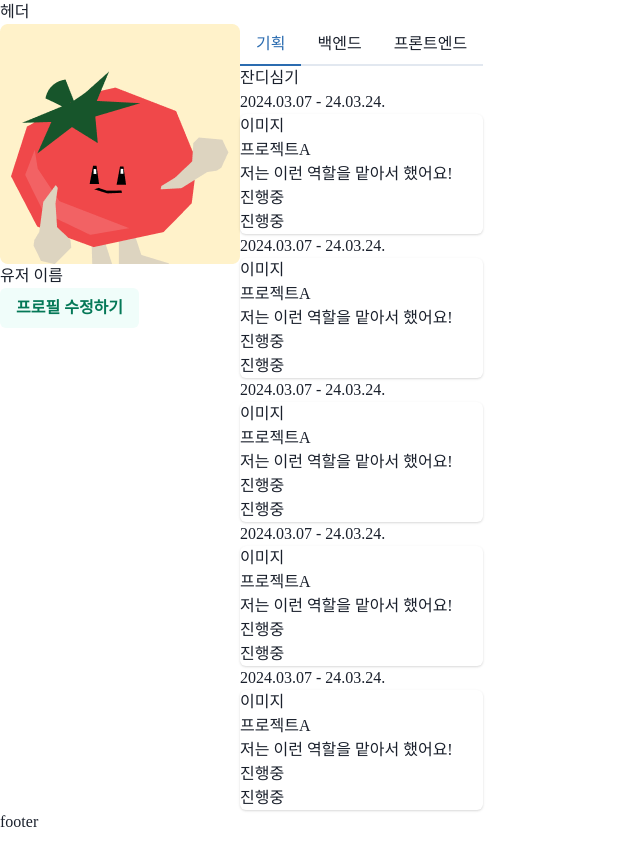
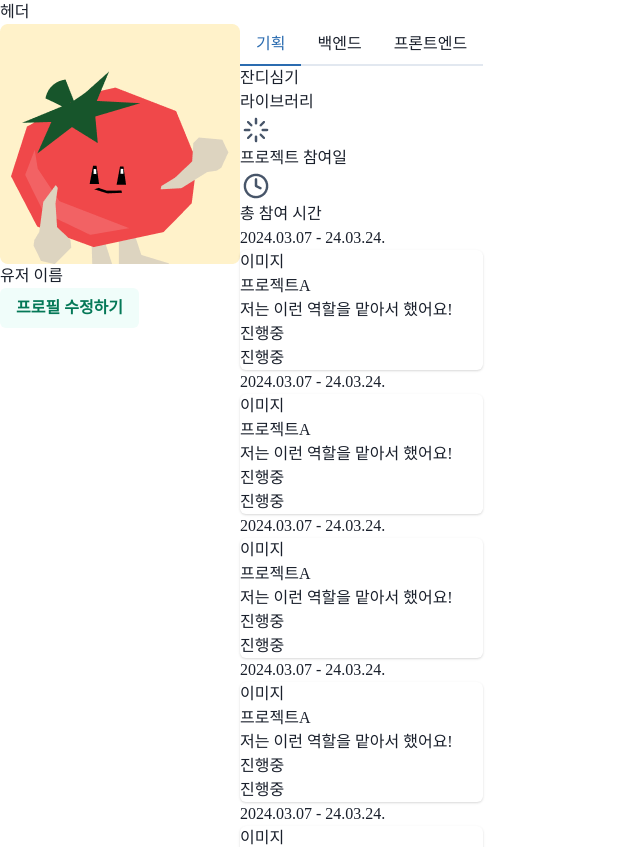
Before and after one commit to 9oormthon-univ/2024_BEOTKKOTTHON_TEAM_28_FE, a React (Vite) app: page /mypage in a window 1280 px wide. Shown: the top 847 px of the page, without its empty margins (0-640 px from the left). Built offline with nearby package versions, Linux system fonts and the light colour scheme; a web font is replaced by a local one.

Commit message:
chore: 잔디밭 분리

```diff
--- a/src/component/mypage/GardenPlot.jsx
+++ b/src/component/mypage/GardenPlot.jsx
@@ -1,5 +1,21 @@
+import clock from '../../assets/clock.png';
+import loader from '../../assets/loader.png';
+
 const GardenPlot = () => {
-  return <div>잔디심기</div>;
+  return (
+    <div>
+      잔디심기
+      <div>라이브러리</div>
+      <div>
+        <img src={loader} alt='프로젝트 참여일' />
+        <div>프로젝트 참여일</div>
+      </div>
+      <div>
+        <img src={clock} alt='프로젝트 참여일' />
+        <div>총 참여 시간</div>
+      </div>
+    </div>
+  );
 };
 
 export default GardenPlot;
```
Also changed, not shown: src/assets/clock.png (added), src/assets/loader.png (added).
